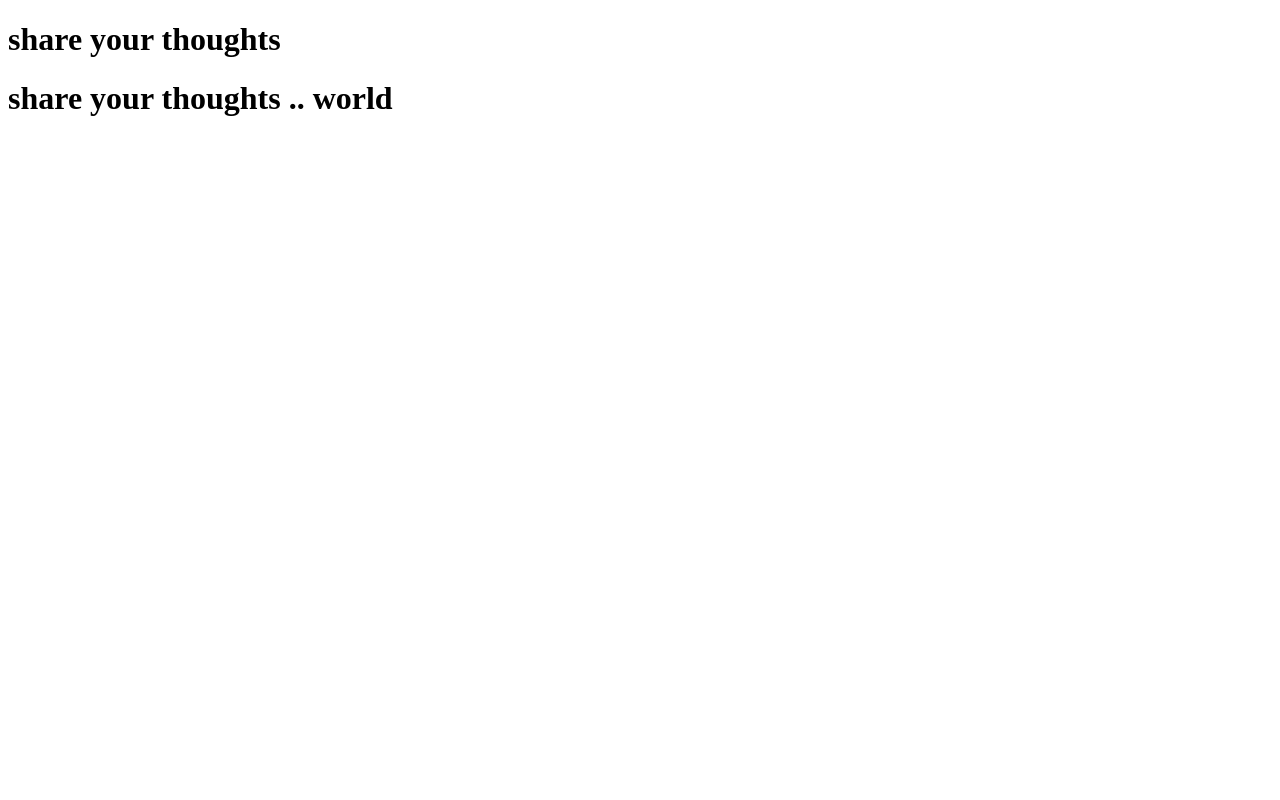
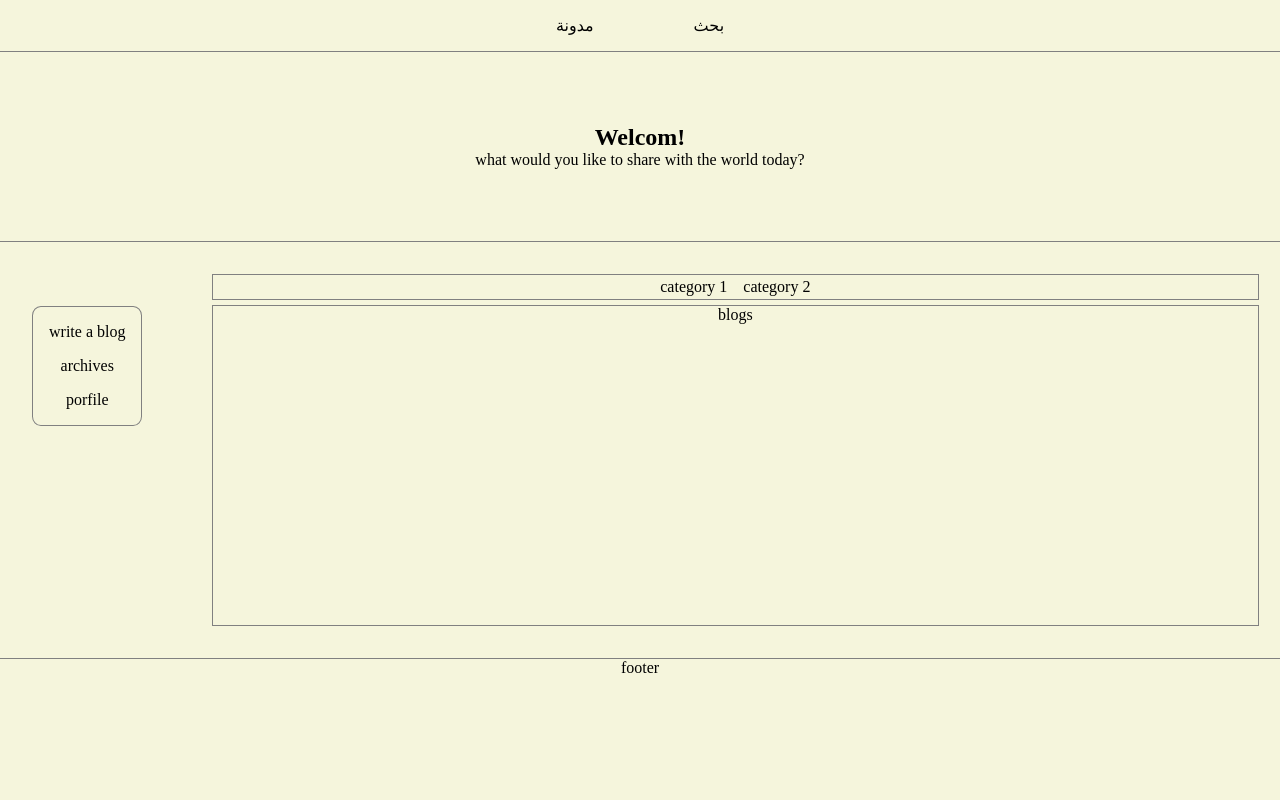
Before and after one commit to jouryABDULLAH/blog, a Django app: page / in a window 1280 px wide. Run offline with Django 5.2, Linux system fonts and the light colour scheme.

Commit message:
create the base layout -> add base.css and edit base.html in blogs app

```diff
--- /dev/null
+++ b/blogs_app/static/base.css
@@ -0,0 +1,99 @@
+*{
+    padding: 0;
+    margin: 0;
+    box-sizing: border-box;
+}
+
+body{
+    background-color: beige;
+    height: 100vh;
+}
+
+.container{
+    display: grid;
+    grid-template-columns: minmax(95px, 180px) 1fr;
+    grid-template-rows: min-content minmax( 22rem ,max-content) 3rem;
+    gap: 2rem;
+}
+
+header{
+    grid-column-start: 1;
+    grid-column-end: 3;
+    border-bottom: 1px gray solid;
+}
+
+main{
+    grid-column-start: 2;
+    grid-column-end: 3;
+    display: flex;
+    flex-flow: column;
+    gap: 0.3rem;
+}
+
+aside{
+    grid-row-start: 2;
+    padding: 2rem;
+}
+
+aside ul{
+    border: 1px solid gray;
+    border-radius: 8%;
+    width: max-content;
+    padding: 1rem;
+    gap: 1rem;
+    display: flex;
+    flex-direction: column;
+    justify-content: center;
+    align-items: center;
+}
+
+footer{
+    grid-column-end: 3;
+    grid-column-start: 1;
+}
+
+.header-nav{
+    border-bottom: 1px gray solid;
+}
+
+.header-nav ul{
+    display: flex;
+    gap: 100px;
+    justify-content: center;
+    padding: 1rem;
+}
+
+.welcome-section{
+    text-align: center;
+    padding: 4.5rem;
+}
+
+.blogs{
+    height: 100%;
+    width: 98%;
+    border: 1px gray solid;
+    display: flex;
+    justify-content: center;
+}
+
+.blog-categories-nav{
+    width: 98%;
+}
+
+.blog-categories-nav ul{
+    display: flex;
+    gap: 1rem;
+    justify-content: center;
+    border: 1px gray solid;
+    padding: 0.2rem;
+
+}
+
+ul, li{
+    list-style: none;
+}
+
+footer{
+    text-align: center;
+    border-top: 1px gray solid;
+}
--- a/blogs_app/templates/blogs_app/base.html
+++ b/blogs_app/templates/blogs_app/base.html
@@ -1,20 +1,75 @@
-<!-- <!DOCTYPE html>
-<html lang="en">
+<!DOCTYPE html>
+<html lang="ar">
 <head>
     <meta charset="UTF-8">
     <meta name="viewport" content="width=device-width, initial-scale=1.0">
+    <link rel="stylesheet" href="static/base.css">
     <title>Bloggy</title>
 </head>
 <body>
-    Hello !! -->
 
-    {% extends 'layouts/base.html' %}
+    <div class="container">
+        <header>
+            <nav class="header-nav">
+                <ul>
+                    <li>
+                        مدونة
+                    </li>
+                    <li>
+                        {% block search %}
+                            بحث
+                        {% endblock search %}
+                    </li>
+                </ul>
+            </nav>
 
+            <section class="welcome-section">
+                {% block welcome %}
+                    <h2>Welcom!</h2>
+                    <p>what would you like to share with the world today?</p>
+                {% endblock welcome %}
+            </section>
+
+        </header>
+
+        <main class="blog-area">
+            <nav class="blog-categories-nav">
+                <ul>
+                    <li>
+                        category 1
+                    </li>
+                    <li>
+                        category 2
+                    </li>
+                </ul>
+            </nav>
+
+            <div class="blogs">
+                {% block blogs %}
+                    blogs
+                {% endblock blogs %}
+            </div>
+        </main>
+
+        <aside>
+            {% block user_blog_actions %}
+            <ul>
+                <li>write a blog</li>
+                <li>archives</li>
+                <li>porfile</li>
+            </ul>
+            {% endblock user_blog_actions %}
+        </aside>
+
+        <footer>
+            <p>footer</p>
+        </footer>
+    </div>
 
     {% block content %}
-    <h1>share your thoughts .. {{ name }}</h1>
-    {% endblock %}
+    {% endblock content %}
 
+    <!-- {% include 'includes/footer.html' %} -->
 
-<!-- </body>
-</html> -->
+</body>
+</html>
--- a/blogs_app/views.py
+++ b/blogs_app/views.py
@@ -3,7 +3,5 @@ from django.shortcuts import render
 
 
 def index(request):
-    name = request.GET.get("name") or "world"
-    #return HttpResponse("Hello, {}!".format(name))
-    # return render(request, "blogs_app/base.html")
-    return render(request, "blogs_app/base.html", {"name": name})
+    #name = request.GET.get("name")
+    return render(request, "blogs_app/base.html")
--- a/templates/layouts/base.html
+++ b/templates/layouts/base.html
@@ -3,16 +3,63 @@
 <head>
     <meta charset="UTF-8">
     <meta name="viewport" content="width=device-width, initial-scale=1.0">
+    <link rel="stylesheet" href="static/base.css">
     <title>Bloggy</title>
 </head>
 <body>
-    <header></header>
-    <h1>share your thoughts</h1>
-    <main>
-        {% block content %}
+    <!-- {% include 'includes/header.html' %} -->
 
-        {% endblock %}
-    </main>
-    <footer></footer>
+    <div>
+        <header>
+            <p>header</p>
+        </header>
+        <section>
+            {% block welcome %}
+                <h2>Welcom!</h2>
+                <p>what would you like to share with the world today?</p>
+            {% endblock welcome %}
+        </section>
+
+        <div class="blog-area">
+            <nav class="blog-categories-nav">
+                <ul>
+                    <li>
+                        {% block search %}
+                            search
+                        {% endblock search %}
+                    </li>
+                    <li>
+                        مدونة
+                    </li>
+                </ul>
+            </nav>
+
+            <main>
+                {% block blogs %}
+                    blogs
+                {% endblock blogs %}
+            </main>
+        </div>
+
+        <aside>
+            {% block user_blog_actions %}
+            <ul>
+                <li>write a blog</li>
+                <li>archives</li>
+                <li>porfile</li>
+            </ul>
+            {% endblock user_blog_actions %}
+        </aside>
+
+        <footer>
+            <p>footer</p>
+        </footer>
+    </div>
+
+    {% block content %}
+    {% endblock content %}
+
+    <!-- {% include 'includes/footer.html' %} -->
+
 </body>
 </html>
```
Also changed, not shown: static/base.css (added, +11 -0 lines), templates/includes/footer.html (added), templates/includes/header.html (added).
